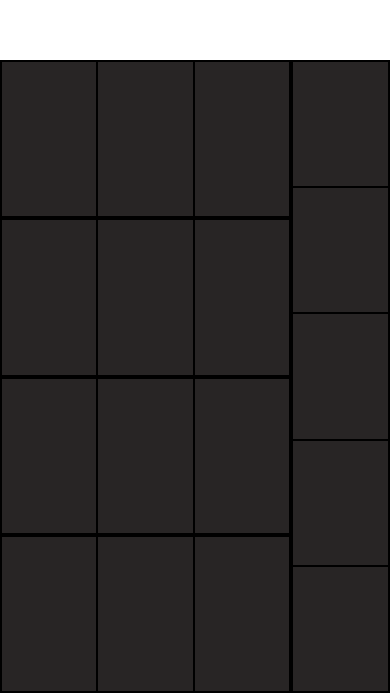
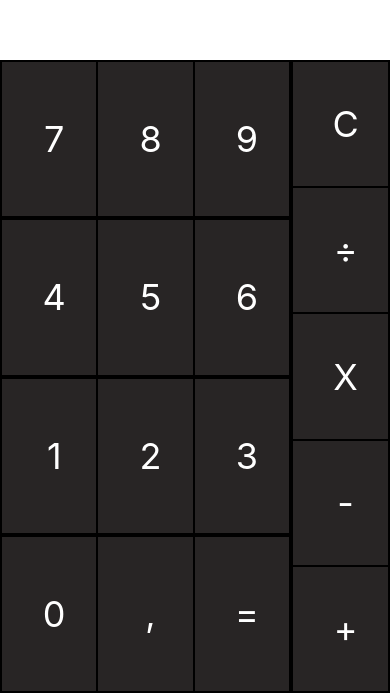
Before and after one commit to grodrigues-dev/calculadora-React, a React Native app: screen / in a window 390 px wide. Shown: the part 151-844 px from the top of the page. Built offline with nearby package versions, Linux system fonts and the light colour scheme.

Commit message:
Adicionando botões

```diff
--- a/App.js
+++ b/App.js
@@ -1,5 +1,5 @@
 import React from 'react';
-import { StyleSheet, Text, View, Button } from 'react-native';
+import { StyleSheet, Text, View, Button, TouchableOpacity } from 'react-native';
 
 export default function App() {
   return (
@@ -8,32 +8,32 @@ export default function App() {
       <View style={styles.calculos}>
         <View style={styles.numeros}>
           <View style={styles.lines}>
-            <View style={styles.buttons}></View>
-            <View style={styles.buttons}></View>
-            <View style={styles.buttons}></View>
+            <TouchableOpacity style={styles.buttons}><Text style={styles.text}> 7</Text></TouchableOpacity>
+            <TouchableOpacity style={styles.buttons}><Text style={styles.text}> 8</Text></TouchableOpacity>
+            <TouchableOpacity style={styles.buttons}><Text style={styles.text}> 9</Text></TouchableOpacity>
           </View>
           <View style={styles.lines}>
-            <View style={styles.buttons}></View>
-            <View style={styles.buttons}></View>
-            <View style={styles.buttons}></View>
+            <TouchableOpacity style={styles.buttons}><Text style={styles.text}> 4</Text></TouchableOpacity>
+            <TouchableOpacity style={styles.buttons}><Text style={styles.text}> 5</Text></TouchableOpacity>
+            <TouchableOpacity style={styles.buttons}><Text style={styles.text}> 6</Text></TouchableOpacity>
           </View>
           <View style={styles.lines}>
-            <View style={styles.buttons}></View>
-            <View style={styles.buttons}></View>
-            <View style={styles.buttons}></View>
+            <TouchableOpacity style={styles.buttons}><Text style={styles.text}> 1</Text></TouchableOpacity>
+            <TouchableOpacity style={styles.buttons}><Text style={styles.text}> 2</Text></TouchableOpacity>
+            <TouchableOpacity style={styles.buttons}><Text style={styles.text}> 3</Text></TouchableOpacity>
           </View>
           <View style={styles.lines}>
-            <View style={styles.buttons}></View>
-            <View style={styles.buttons}></View>
-            <View style={styles.buttons}></View>
+            <TouchableOpacity style={styles.buttons}><Text style={styles.text}> 0</Text></TouchableOpacity>
+            <TouchableOpacity style={styles.buttons}><Text style={styles.text}> ,</Text></TouchableOpacity>
+            <TouchableOpacity style={styles.buttons}><Text style={styles.text}> =</Text></TouchableOpacity>
           </View>
         </View>
         <View style={styles.simbolos}>
-          <View style={styles.buttons}></View>
-          <View style={styles.buttons}></View>
-          <View style={styles.buttons}></View>
-          <View style={styles.buttons}></View>
-          <View style={styles.buttons}></View>
+            <TouchableOpacity style={styles.buttons}><Text style={styles.text}> C</Text></TouchableOpacity>
+            <TouchableOpacity style={styles.buttons}><Text style={styles.text}> ÷</Text></TouchableOpacity>
+            <TouchableOpacity style={styles.buttons}><Text style={styles.text}> X</Text></TouchableOpacity>
+            <TouchableOpacity style={styles.buttons}><Text style={styles.text}> -</Text></TouchableOpacity>
+            <TouchableOpacity style={styles.buttons}><Text style={styles.text}> +</Text></TouchableOpacity>
         </View>
       </View>
     </View>
@@ -68,11 +68,19 @@ const styles = StyleSheet.create({
     flex: 1,
     margin: 1,
     backgroundColor: "#282525",
+    fontSize: 25,
+    justifyContent: "center",
+    alignItems: "center",
+
   },
   lines: {
     flex: 1,
     margin: 1,
     flexDirection: "row"
+  },
+  text:{
+    fontSize: 36,
+    color: '#fff'
   }
 
 });
```
